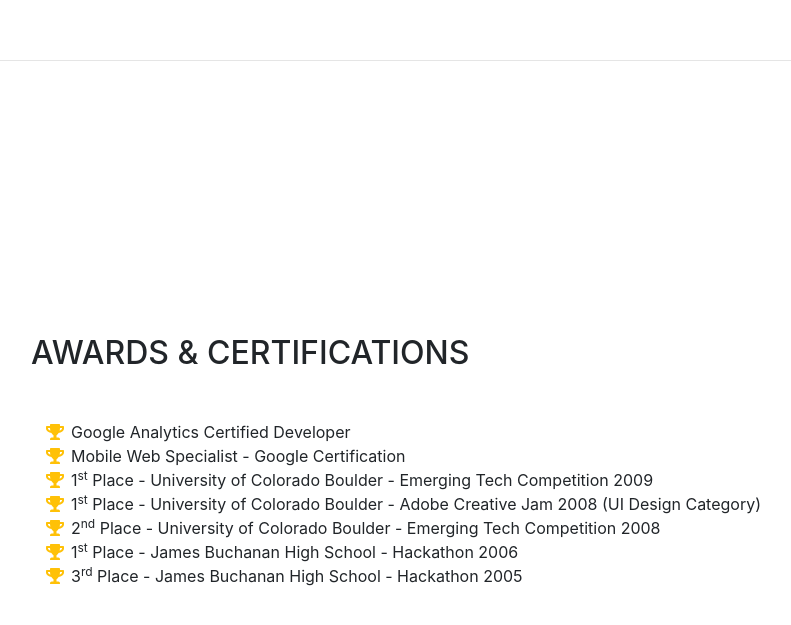
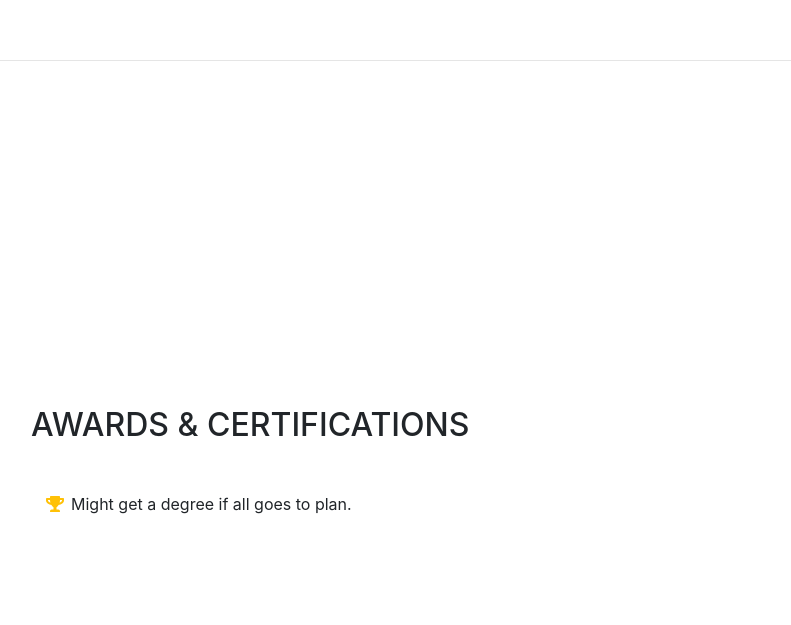
Before and after one commit to laurenfletcher/laurenfletcher.github.io, a website with bundled scripts: page index.html in a window 1280 px wide. Shown: the part 3944-4569 px from the top of the page, without its empty margins (289-1080 px from the left). Built offline with nearby package versions, Linux system fonts and the light colour scheme; a web font is replaced by a local one.

Commit message:
Update index.html

```diff
--- a/index.html
+++ b/index.html
@@ -221,30 +221,7 @@
           <ul class="fa-ul mb-0">
             <li>
               <i class="fa-li fa fa-trophy text-warning"></i>
-              Google Analytics Certified Developer</li>
-            <li>
-              <i class="fa-li fa fa-trophy text-warning"></i>
-              Mobile Web Specialist - Google Certification</li>
-            <li>
-              <i class="fa-li fa fa-trophy text-warning"></i>
-              1<sup>st</sup>
-              Place - University of Colorado Boulder - Emerging Tech Competition 2009</li>
-            <li>
-              <i class="fa-li fa fa-trophy text-warning"></i>
-              1<sup>st</sup>
-              Place - University of Colorado Boulder - Adobe Creative Jam 2008 (UI Design Category)</li>
-            <li>
-              <i class="fa-li fa fa-trophy text-warning"></i>
-              2<sup>nd</sup>
-              Place - University of Colorado Boulder - Emerging Tech Competition 2008</li>
-            <li>
-              <i class="fa-li fa fa-trophy text-warning"></i>
-              1<sup>st</sup>
-              Place - James Buchanan High School - Hackathon 2006</li>
-            <li>
-              <i class="fa-li fa fa-trophy text-warning"></i>
-              3<sup>rd</sup>
-              Place - James Buchanan High School - Hackathon 2005</li>
+              Might get a degree if all goes to plan.</li>
           </ul>
         </div>
       </section>
```
